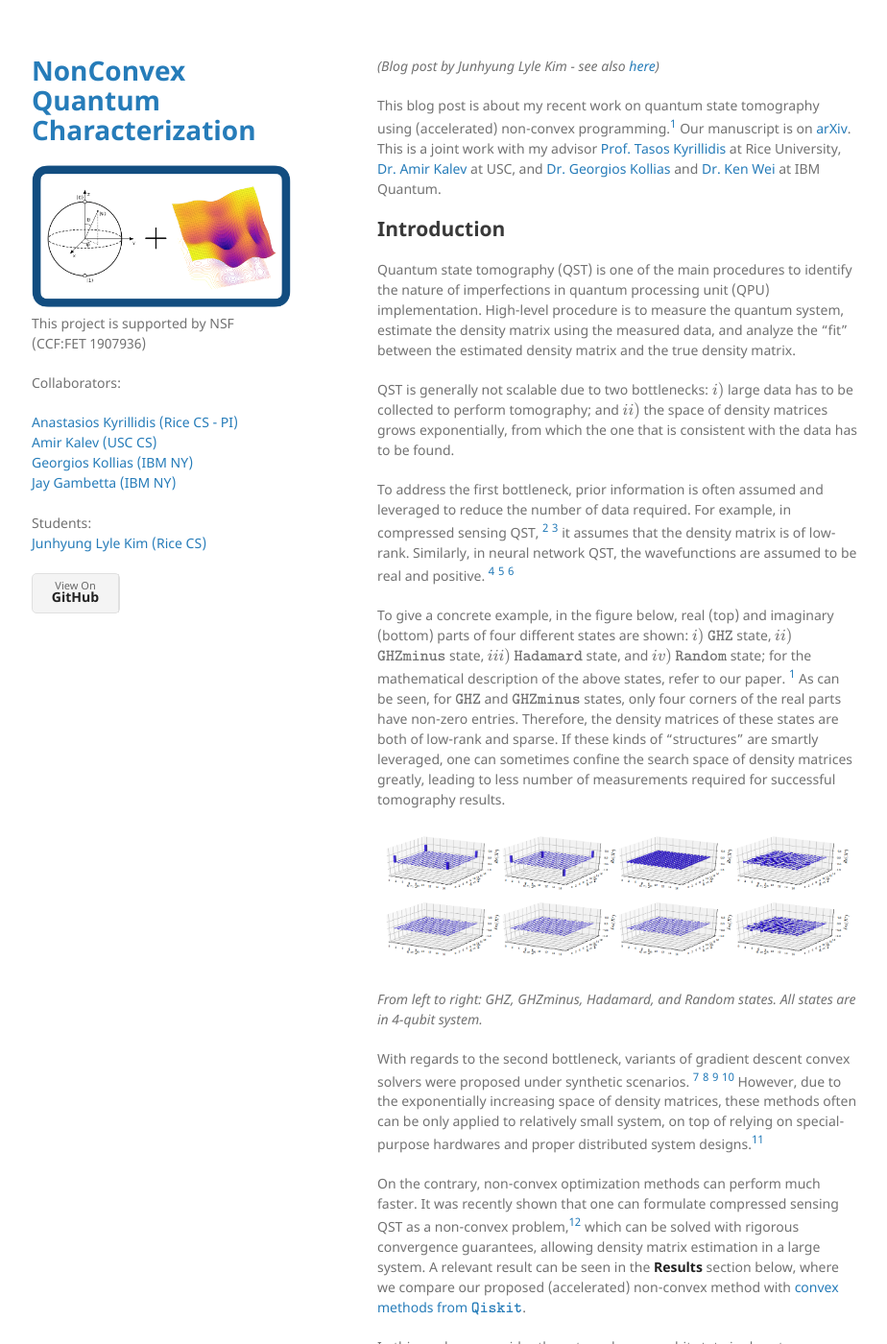
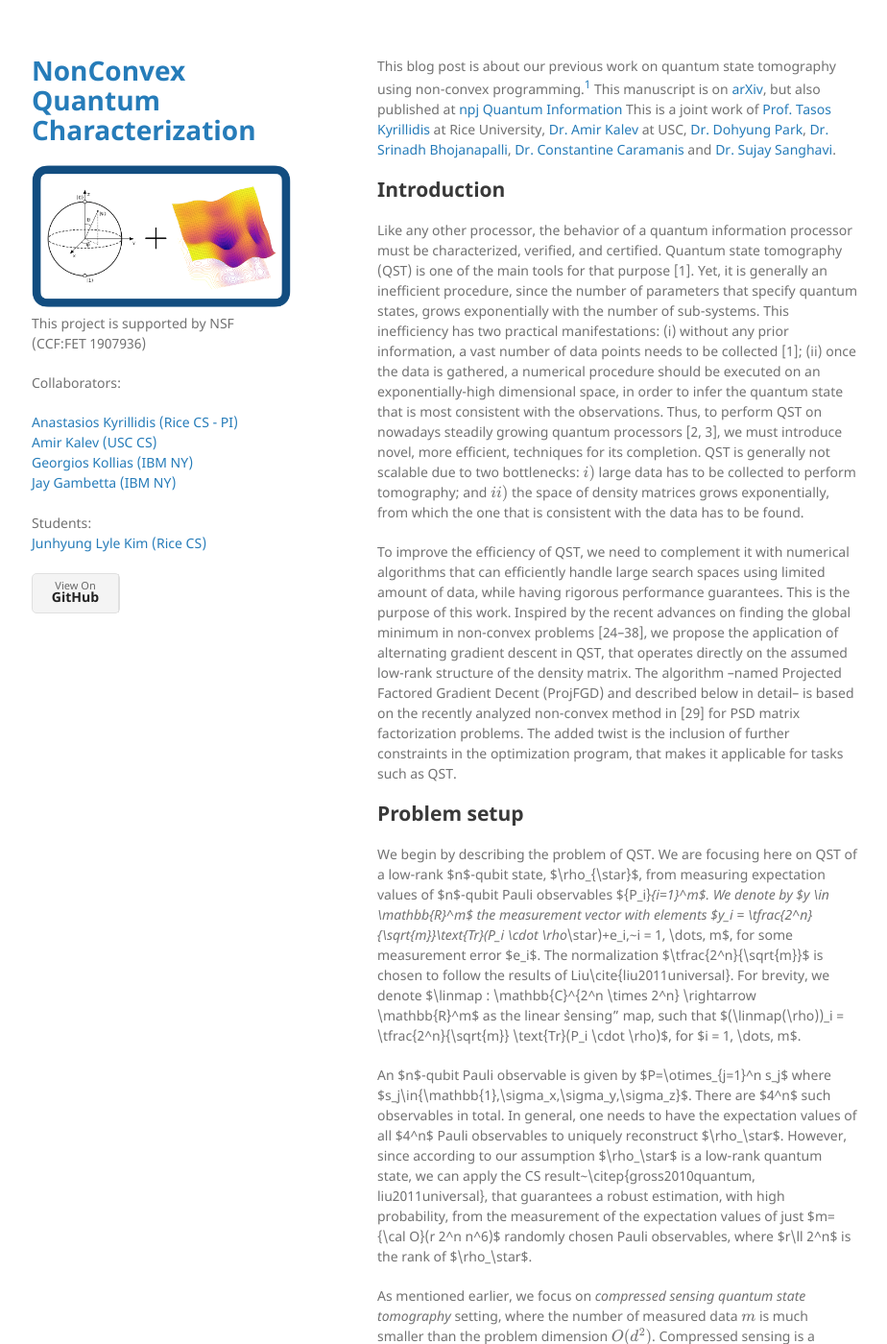
Before and after one commit to akyrillidis/nonconvex-qst, a Jekyll site: the page built from FGD.md, in a window 1280 px wide and 1400 px high. Shown: the whole window at 96% size, without its empty margins (177-1101 px from the left). Built offline with Jekyll 4.4.1, drawn with Linux system fonts in a browser that asks for light colours; formulas are drawn with MathJax 3; some of the changed text lies outside the part shown.

Commit message:
Update FGD.md

```diff
--- a/FGD.md
+++ b/FGD.md
@@ -2,43 +2,25 @@
 layout: default
 ---
 
-*(Blog post by Junhyung Lyle Kim - see also [here](https://jlylekim.github.io/post/acc-qst/))*
-
-
-This blog post is about my recent work on quantum state tomography using (accelerated) non-convex programming.[^kim2021fast] Our manuscript is on [arXiv](https://arxiv.org/abs/2104.07006). This is a joint work with my advisor [Prof. Tasos Kyrillidis](https://akyrillidis.github.io/about/) at Rice University, [Dr. Amir Kalev](https://scholar.google.com/citations?user=te_1dnAAAAAJ&hl=en) at USC, and [Dr. Georgios Kollias](https://researcher.watson.ibm.com/researcher/view.php?person=us-gkollias) and [Dr. Ken Wei](https://scholar.google.com/citations?user=9uuZX3IAAAAJ&hl=en) at IBM Quantum.
+This blog post is about our previous work on quantum state tomography using non-convex programming.[^kyrillidis2018provable] This manuscript is on [arXiv](https://arxiv.org/pdf/1711.02524.pdf), but also published at [npj Quantum Information](https://www.nature.com/articles/s41534-018-0080-4) This is a joint work of [Prof. Tasos Kyrillidis](https://akyrillidis.github.io/about/) at Rice University, [Dr. Amir Kalev](https://scholar.google.com/citations?user=te_1dnAAAAAJ&hl=en) at USC, [Dr. Dohyung Park](), [Dr. Srinadh Bhojanapalli](https://bsrinadh.github.io/), [Dr. Constantine Caramanis](https://caramanis.github.io/) and [Dr. Sujay Sanghavi](http://users.ece.utexas.edu/~sanghavi/).
 
 ## Introduction
 
-Quantum state tomography (QST) is one of the main procedures to identify the nature of imperfections in quantum processing unit (QPU) implementation. High-level procedure is to measure the quantum system, estimate the density matrix using the measured data, and analyze the "fit" between the estimated density matrix and the true density matrix.
+Like any other processor, the behavior of a quantum information processor must be characterized, verified, and certified. Quantum state tomography (QST) is one of
+the main tools for that purpose [1]. Yet, it is generally an inefficient procedure, since the number of parameters that specify quantum states, grows exponentially with the number of sub-systems. This inefficiency has two practical manifestations: (i) without any prior information, a vast number of data points needs to be collected [1]; (ii) once the data is gathered, a numerical procedure should be executed on an exponentially-high dimensional space, in order to infer the quantum state that is most consistent with the observations. Thus, to perform QST on nowadays steadily growing quantum processors [2, 3], we must introduce novel, more efficient, techniques for its completion. QST is generally not scalable due to two bottlenecks: $$i)$$ large data has to be collected to perform tomography; and $$ii)$$ the space of density matrices grows exponentially, from which the one that is consistent with the data has to be found.
 
-QST is generally not scalable due to two bottlenecks: $$i)$$ large data has to be collected to perform tomography; and $$ii)$$ the space of density matrices grows exponentially, from which the one that is consistent with the data has to be found.
-
-To address the first bottleneck, prior information is often assumed and leveraged to reduce the number of data required. For example, in compressed sensing QST, [^gross2010quantum] [^kalev2015quantum]  it assumes that the density matrix is of low-rank. Similarly, in neural network QST, the wavefunctions are assumed to be real and positive. [^torlai2018neural] [^torlai2019machine] [^beach2019qucumber]
-
-To give a concrete example, in the figure below, real (top) and imaginary (bottom) parts of four different states are shown: $$i)$$ $$\texttt{GHZ}$$ state, $$ii)$$ $$\texttt{GHZminus}$$ state, $$iii)$$ $$\texttt{Hadamard}$$ state, and $$iv)$$ $$\texttt{Random}$$ state; for the mathematical description of the above states, refer to our paper. [^kim2021fast] As can be seen, for $$\texttt{GHZ}$$ and $$\texttt{GHZminus}$$ states, only four corners of the real parts have non-zero entries. Therefore, the density matrices of these states are both of low-rank and sparse. If these kinds of "structures" are smartly leveraged, one can sometimes confine the search space of density matrices greatly, leading to less number of measurements required for successful tomography results.
-
-
-![From left to right: GHZ, GHZminus, Hadamard, and Random states. All states are in 4-qubit system.](/assets/img/state-plots.png)
-
-*From left to right: GHZ, GHZminus, Hadamard, and Random states. All states are in 4-qubit system.*
-
-With regards to the second bottleneck, variants of gradient descent convex solvers were proposed under synthetic scenarios. [^goncalves2016projected] [^bolduc2017projected] [^shang2017superfast] [^hu2019reconstructing] However, due to the exponentially increasing space of density matrices, these methods often can be only applied to relatively small system, on top of relying on special-purpose hardwares and proper distributed system designs.[^hou2016full]
-
-On the contrary, non-convex optimization methods can perform much faster. It was recently shown that one can formulate compressed sensing QST as a non-convex problem,[^kyrillidis2018provable] which can be solved with rigorous convergence guarantees, allowing density matrix estimation in a large system. A relevant result can be seen in the **Results** section below, where we compare our proposed (accelerated) non-convex method with [convex methods from $$\texttt{Qiskit}$$](https://qiskit.org/documentation/stubs/qiskit.ignis.verification.TomographyFitter.html).
-
-In this work, we consider the setup where $$n$$-qubit state is close to a pure state, thus its density matrix is of low-rank. We introduce an accelerated non-convex algorithm with provable gaurantees, which we call $$\texttt{MiFGD}$$, short for "$$\texttt{M}$$omentum $$\texttt{i}$$nspired $$\texttt{F}$$actored $$\texttt{G}$$radient $$\texttt{D}$$escent."
+To improve the efficiency of QST, we need to complement it with numerical algorithms that can efficiently handle large search spaces using limited amount of data, while having rigorous performance guarantees. This is the purpose of this work. Inspired by the recent advances on finding the global minimum in non-convex problems [24–38], we propose the application of alternating gradient descent in QST, that operates directly on the assumed low-rank structure of the density matrix. The algorithm –named Projected Factored Gradient Decent (ProjFGD) and described below in detail– is based on the recently analyzed non-convex method in [29] for PSD matrix factorization problems. The added twist is the inclusion of further constraints in the optimization program, that makes it applicable for tasks such as QST.
 
 ## Problem setup
-We consider the reconstruction of a low-rank density matrix $$\rho^\star \in \mathbb{C}^{d \times d}$$ on a $$n$$-qubit Hilbert space, where $$d=2^n$$, through the following $$\ell_2$$-norm reconstruction objective:
+We begin by describing  the problem of QST.
+We are focusing here on  QST of a low-rank $n$-qubit state, $\rho_{\star}$, from measuring expectation values of $n$-qubit Pauli observables $\{P_i\}_{i=1}^m$. We denote by $y \in \mathbb{R}^m$  the measurement vector with elements $y_i = \tfrac{2^n}{\sqrt{m}}\text{Tr}(P_i \cdot \rho_\star)+e_i,~i = 1, \dots, m$, for some measurement error $e_i$.
+The normalization $\tfrac{2^n}{\sqrt{m}}$ is chosen to follow the results of Liu\cite{liu2011universal}.
+For brevity, we denote $\linmap : \mathbb{C}^{2^n \times 2^n} \rightarrow \mathbb{R}^m$ as the linear ``sensing" map, such that $(\linmap(\rho))_i = \tfrac{2^n}{\sqrt{m}} \text{Tr}(P_i \cdot \rho)$, for $i = 1, \dots, m$.
 
-\begin{align}
-\label{eq:objective} \tag{1}
-\min_{\rho \in \mathbb{C}^{d \times d}}
-\quad & f(\rho) := \tfrac{1}{2} ||\mathcal{A}(\rho) - y||_2^2 \quad
-\text{subject to} \quad \rho \succeq 0, ~\texttt{rank}(\rho) \leq r.
-\end{align}
+An $n$-qubit Pauli observable is given by $P=\otimes_{j=1}^n s_j$ where $s_j\in\{\mathbb{1},\sigma_x,\sigma_y,\sigma_z\}$.
+There are $4^n$ such observables in total.
+In general, one needs to have the expectation values of all $4^n$ Pauli observables to uniquely reconstruct $\rho_\star$. However, since according to our assumption $\rho_\star$ is a low-rank quantum state, we can apply the CS result~\citep{gross2010quantum, liu2011universal},  that guarantees a robust estimation, with high probability, from the measurement of the expectation values of just $m={\cal O}(r 2^n n^6)$ randomly chosen Pauli observables, where $r\ll 2^n$ is the rank of $\rho_\star$.
 
-Here, $$y \in \mathbb{R}^m$$ is the measured data through quantum computer or simulation, and $$\mathcal{A}(\cdot): \mathbb{C}^{d \times d} \rightarrow \mathbb{R}^m$$ is the linear sensing map. The sensing map relates the density matrix $$\rho$$ to the measurements through [Born rule](https://en.wikipedia.org/wiki/Born_rule): $$\left( \mathcal{A}(\rho) \right)_i = \text{Tr}(A_i \rho),$$ where $$A_i \in \mathbb{C}^{d \times d},~i=1, \dots, m$$ are the sensing matrices. From the objective function above, we see two constraints: $$i)$$ the density matrix $$\rho$$ is a positive semidefinite matrix (which is a convex constraint), and $$ii)$$ the rank of the density matrix is less than $$r$$ (which is a non-convex constraint).
 
 As mentioned earlier, we focus on _compressed sensing quantum state tomography_ setting, where the number of measured data $$m$$ is much smaller than the problem dimension $$O(d^2)$$. Compressed sensing is a powerful optimization framework developed mainly by [Emmanuel Candès](https://statweb.stanford.edu/~candes/), [Justin Romberg](https://jrom.ece.gatech.edu/), [Terence Tao](https://www.math.ucla.edu/~tao/) and [David Donoho](https://web.stanford.edu/dept/statistics/cgi-bin/donoho/), and requires the following pivotal assumption on the sensing matrix $$\mathcal{A}(\cdot)$$, namely the **Restricted Isometry Property (RIP)** (on $$\texttt{rank}$$-$$r$$ matrices): [^recht2010guaranteed]
 
@@ -49,22 +31,35 @@ As mentioned earlier, we focus on _compressed sensing quantum state tomography_
 
 Intuitively, the above RIP assumption states that the sensing matrices $$\mathcal{A}(\cdot)$$ only "marginally" changes the norm of the matrix $$X$$.
 
-Going back to the main optimization problem in Eq. \eqref{eq:objective}, instead of solving it as is, we propose to solve a factorized version of it, following recent work [^kyrillidis2018provable]:
-\begin{align}
-\label{eq:factored-obj} \tag{3}
-  \min_{U \in \mathbb{C}^{d \times r}} f(UU^\dagger) := \tfrac{1}{2} || \mathcal{A} (UU^\dagger) - y ||_2^2,
-\end{align}
-where $$U^\dagger$$ denotes the [adjoint](https://en.wikipedia.org/wiki/Conjugate_transpose) of $$U$$. The motivation is rather clear: in the original objective function in Eq. \eqref{eq:objective}, the density matrix $$\rho$$ is represented as a $$d \times d$$ Hermitian matrix, and due to the (non-convex) $$\texttt{rank}(\cdot)$$ constraint, some method to project onto the set of low-rank matrices is required. Instead, we work in the space of the factors $$U \in \mathbb{C}^{d \times r}$$, and by taking an outer-product, the $$\texttt{rank}(\cdot)$$ constraint and the PSD constraint $$\rho \succeq 0$$ are automatically satisfied, leading to the non-convex formulation in Eq. \eqref{eq:factored-obj}. But how do we solve such problem?
+An accurate estimation of $\rhoo$ is obtained  by solving, essentially, a convex optimization problem constrained to the set of quantum states~\citep{kalev2015quantum}, consistent with the measured data.
+Among the various problem formulations for QST,
+two convex program examples are the trace-minimization program that is typically studied in the context of CS QST:
+\begin{equation}
+	\begin{aligned}
+		& \underset{\rho \in \mathbb{C}^{2^n \times 2^n}}{\text{minimize}}
+		& & \text{Tr}(\rho) \\
+		& \text{subject to}
+		& & \rho \succeq 0, \\
+		& & & \|y - \mathcal{M}(\rho)\|_2 \leq \epsilon,
+	\end{aligned} \label{eq:CVX1}
+\end{equation}
+and the least-squares program,
+\begin{equation}
+	\begin{aligned}
+		& \underset{\rho \in \mathbb{C}^{2^n \times 2^n}}{\text{minimize}}
+		& & \tfrac{1}{2} \cdot \|y - \mathcal{M}(\rho)\|_2^2 \\
+		& \text{subject to}
+		& & \rho \succeq 0, \\
+		& & & \text{Tr}(\rho) \leq 1,
+	\end{aligned} \label{eq:CVX2}
+\end{equation}
+which is closely related to the (negative) log-likelihood minimization under Gaussian noise assumption.
+The constraint $\rho \succeq 0$ captures the positive semi-definite assumption, $\|\cdot\|_2$ is the vector Euclidean $\ell_2$-norm, and $\epsilon >0$ is a parameter related to the error level in the model.
+Key in both programs is the combination of the PSD constraint and the trace object: combined, they constitute the tightest convex relaxation to the low-rank, PSD structure of the unknown $\rho_\star$; see also Recht \emph{et al.}\citep{recht2010guaranteed}.
+The constraint $\text{Tr}(\rho) = 1$ is relaxed in~\eqref{eq:CVX2} to allow more robustness to noise, following Kalev \emph{et al.}\citep{kalev2015quantum}. The solutions of these programs should be normalized to have unit trace to represent quantum states.
+We note that if $\mathcal{M}$ corresponds to a positive-operator valued measure (POVM), or includes the identity operator, then the explicit trace constraint is redundant.
 
-A common approach is to use gradient descent on $$U$$, which iterates as follows:
-\begin{align}
-\label{eq:fgd} \tag{4}
-U_{i+1} &= U_{i} - \eta \nabla f(U_i U_i^\dagger) \cdot U_i
-= U_{i} - \eta \mathcal{A}^\dagger \left(\mathcal{A}(U_i U_i^\dagger) - y\right) \cdot U_i.
-\end{align}
-Here, $$\mathcal{A}^\dagger: \mathbb{R}^m \rightarrow \mathbb{C}^{d \times d}$$ is the adjoint of $$\mathcal{A}$$, defined as $$\mathcal{A}^\dagger = \sum_{i=1}^m x_i A_i.$$ $$\eta$$ is a hyperparameter called step size or learning rate. This method is called "$$\texttt{F}$$actored $$\texttt{G}$$radient $$\texttt{D}$$escent" ($$\texttt{FGD}$$), and was utilized to solve the non-convex objective function in Eq. \eqref{eq:factored-obj}, (surprisingly) with provable gaurantees.[^kyrillidis2018provable]
-
-## Momentum-inspired Factored Gradient Descent
+## Projected Factored Gradient Descent
 Momentum is one of the de facto techniques to achieve acceleration in gradient descent type of algorithms. Acceleration methods exist in various forms, including Polyak's momentum, Nesterov's acceleration, classical momentum, etc. They end up behaving pretty similarly, and we will not get into the detail of different acceleration methods in this post. For interested readers, I recommend this [blog post](https://jlmelville.github.io/mize/nesterov.html) by James Melville.
 
 A common feature accross acceleration methods is that, with proper hyper-parameter tuning, they can provide accelerated convergence rate with virtually no additional computation. This is exactly the motivation of the $$\texttt{MiFGD}$$ algorithm we propose for solving the non-convex objective in Eq. \eqref{eq:factored-obj}, and the algorithm proceeds as follows:
```
